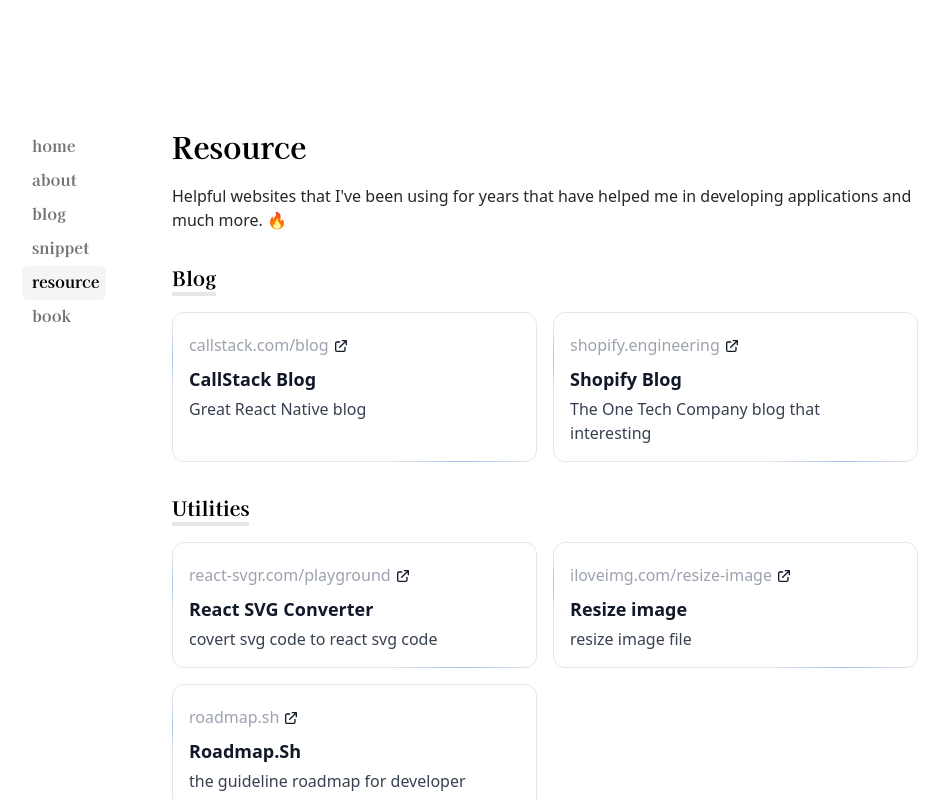
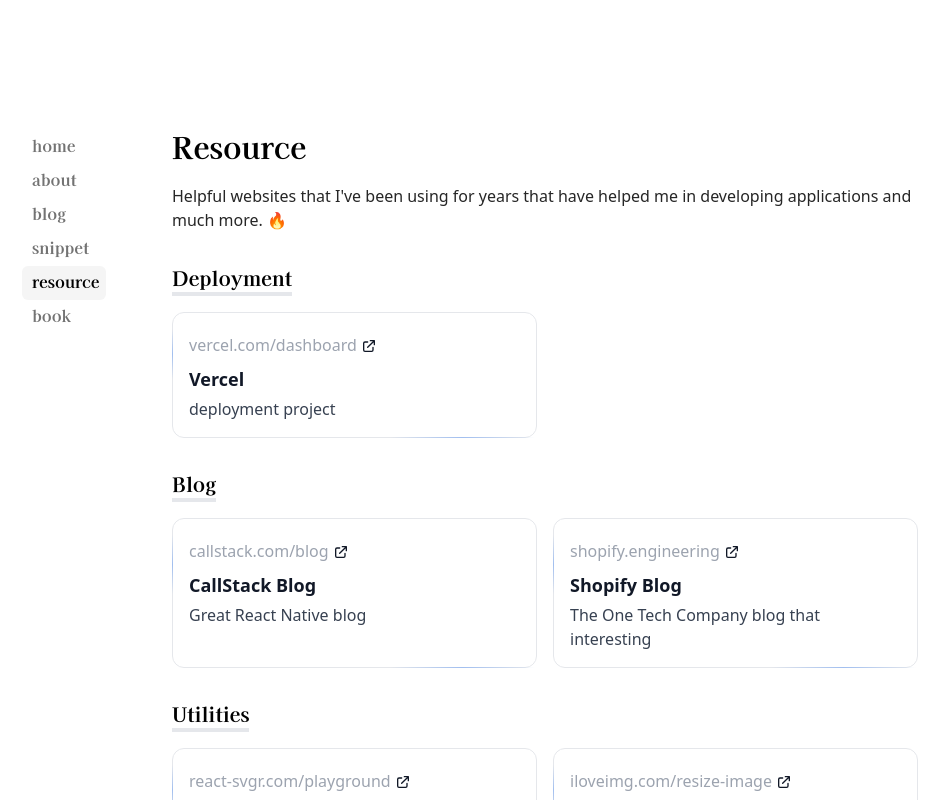
Before and after one commit to kittichanr/kittichanr.io, a Next.js app: page /resource in a window 1280 px wide. Shown: the top 800 px of the page, without its empty margins (170-1119 px from the left). Built offline with nearby package versions, Linux system fonts and the light colour scheme.

Commit message:
feat: add resource

```diff
--- a/app/resource/page.tsx
+++ b/app/resource/page.tsx
@@ -13,6 +13,17 @@
 				Helpful websites that I've been using for years that have helped me in developing
 				applications and much more. 🔥
 			</p>
+			<h2 className="w-fit font-bold text-xl font-serif  mt-8 text-black dark:text-white border-b-4 border-black-300">
+				Deployment
+			</h2>
+			<div className="grid gap-4 grid-cols-1 sm:grid-cols-2 my-2 w-full mt-4">
+				<ResourcesCard
+					title="Vercel"
+					link="https://vercel.com/dashboard"
+					websiteLink="vercel.com/dashboard"
+					description="deployment project"
+				/>
+			</div>
 			<h2 className="w-fit font-bold text-xl font-serif  mt-8 text-black dark:text-white border-b-4 border-black-300">
 				Blog
 			</h2>
```
